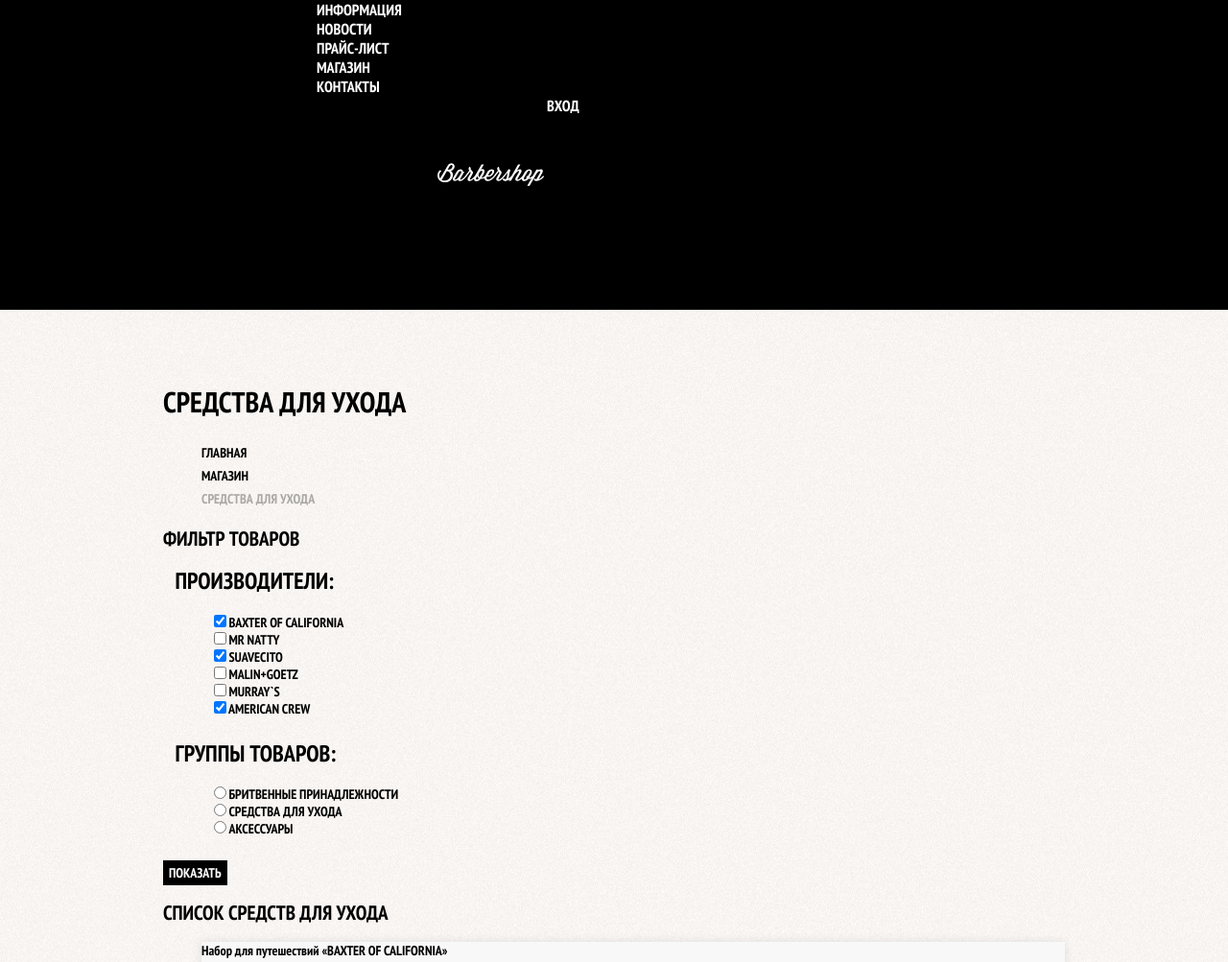
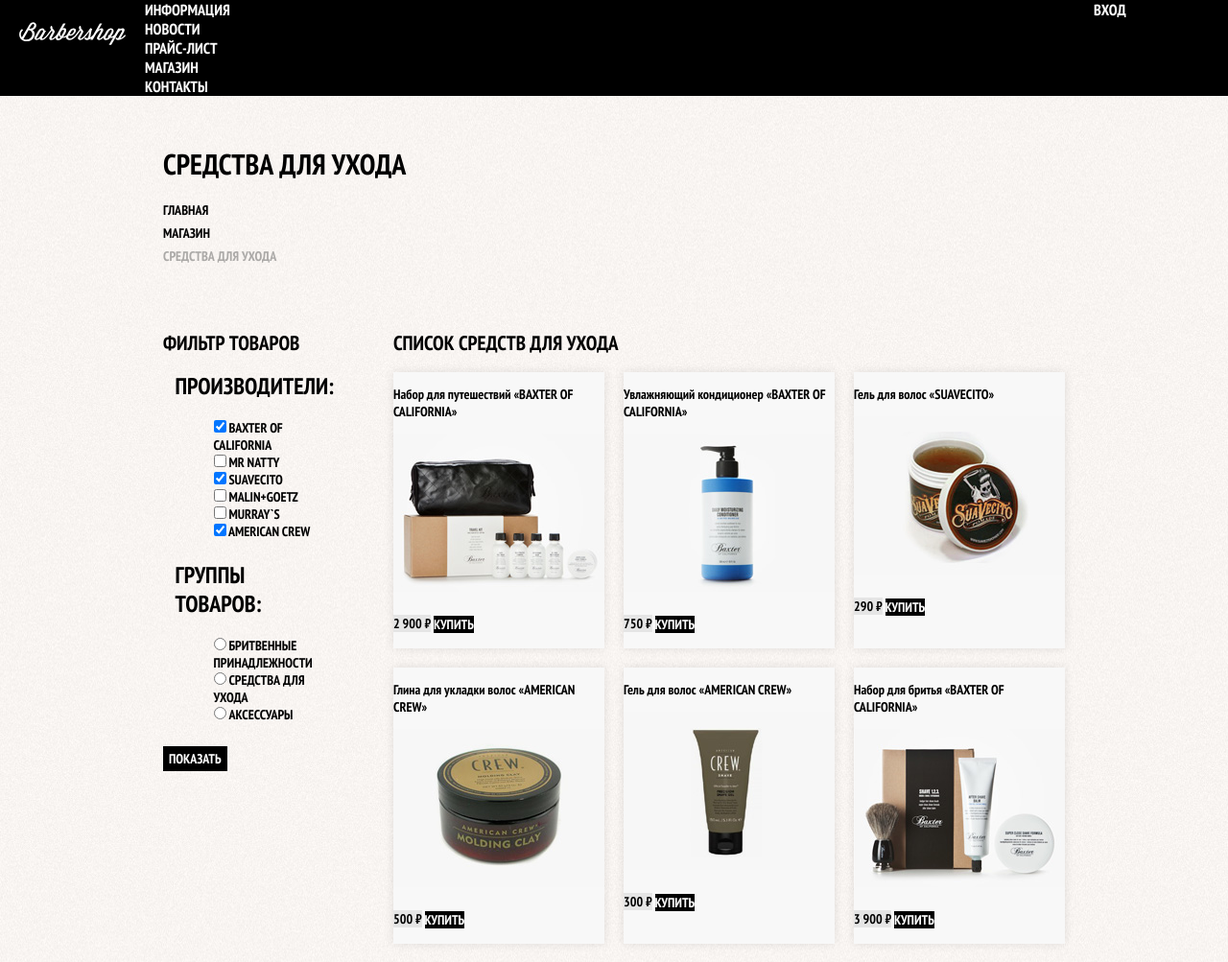
Before and after one commit to novaroman/221412-barbershop-25, a plain HTML site: page catalog.html in a window 1280 px wide. Shown: the top 1003 px of the page at 96% size. Drawn offline with nearby package versions, Linux system fonts and the light colour scheme; files whose address does not match are found by name.

Commit message:
Сетка крупных блоков

```diff
--- a/catalog.html
+++ b/catalog.html
@@ -36,6 +36,7 @@
         <li class="breadcrumbs-current">Средства для ухода</li>
       </ul>
 
+      <div class="catalog-columns">
         <section class="filters">
           <h2 class="visually-hidden">Фильтр товаров</h2>
           <form class="filter" action="https:echo.htmlacademy.ru" method="get">
@@ -194,6 +195,7 @@
             <li class="pagination-item"><a href="#">4</a></li>
           </ul>
         </section>
+      </div>
 
       <footer class="main-footer">
         <p class="footer-contacts">
--- a/css/style.css
+++ b/css/style.css
@@ -497,3 +497,86 @@ a {
 .main-footer .container {
     display: flex;
 }
+
+.inner-page .main-header {
+    margin-bottom: 50px;
+
+    min-height: 70px;
+}
+
+.inner-page .main-navigation {
+    align-items: flex-start;
+    flex-direction: row;
+
+    min-height: 70px;
+}
+
+.inner-page .main-header-logo {
+    order: 0;
+
+    width: 111px;
+    height: 24px;
+    padding: 23px 20px;
+}
+
+.inner-page .user-navigation {
+    margin-left: auto;
+}
+
+.page-title {
+    margin: 0;
+    margin-bottom: 15px;
+    padding: 0;
+
+    min-height: 42px;
+}
+
+.breadcrumbs {
+    padding: 0;
+    margin: 0;
+    margin-bottom: 50px;
+
+    min-height: 24px;
+}
+
+.filters {
+    width: 180px;
+
+    min-height: 687px;
+}
+
+.catalog {
+    width: 700px;
+
+    min-height: 687px;
+}
+
+.catalog-columns {
+    display: flex;
+    justify-content: space-between;
+}
+
+.catalog-item {
+    width: 220px;
+    margin-bottom: 20px;
+    margin-right: 20px;
+
+    min-height: 285px;
+}
+
+.catalog-item:nth-child(3n) {
+    margin-right: 0;
+}
+
+.catalog-list {
+    display: flex;
+    flex-wrap: wrap;
+    padding: 0;
+    margin: 0;
+
+    list-style: none;
+}
+
+.inner-page .main-footer {
+    margin-top: 45px;
+}
```
Lines whose indentation alone changed are shown as unchanged.
